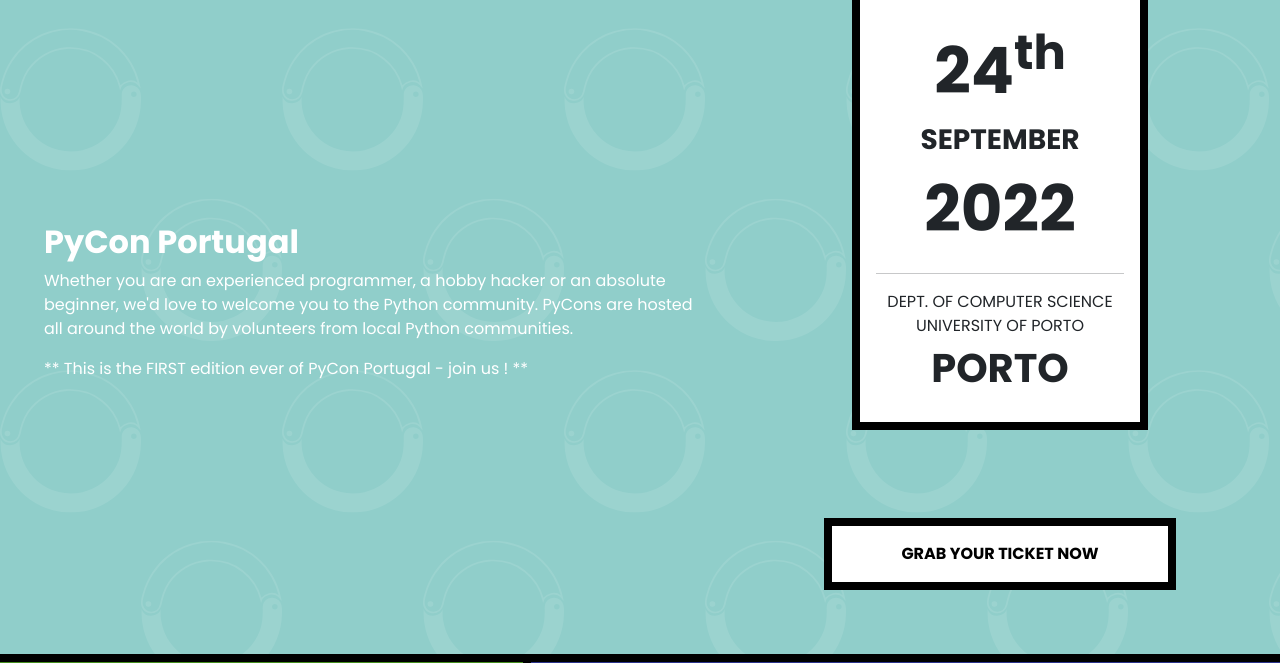
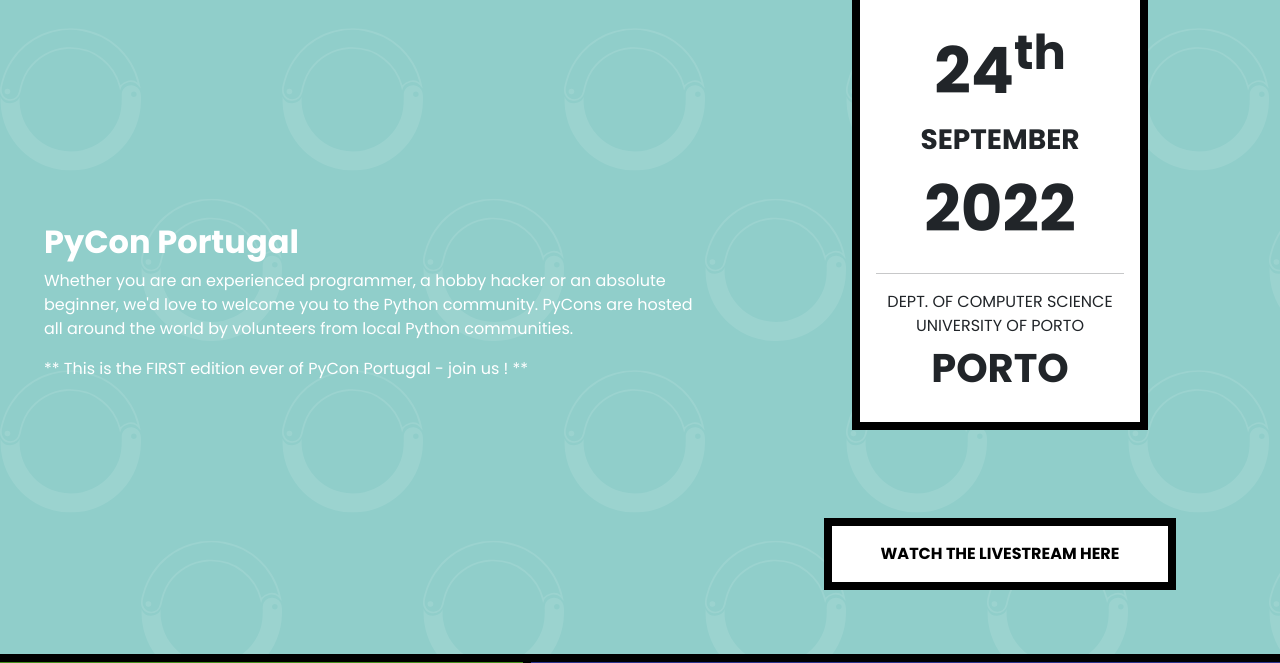
Before and after one commit to pyconpt/2022, a Django app: page / in a window 1280 px wide. Shown: the part 187-850 px from the top of the page. Run offline with Django 3.2, Linux system fonts and the light colour scheme; parts of the project's set-up code (start-up, migrations or seed data) failed here and were passed over; some libraries are stand-ins or nearby versions.

Commit message:
Update home.html

```diff
--- a/pycon_portugal_2022/templates/pages/home.html
+++ b/pycon_portugal_2022/templates/pages/home.html
@@ -23,7 +23,7 @@
             </div>
           </div>
           <div class="row justify-content-center align-self-center text-center">
-            <a class="col btn-tickets" href="{{ site_menu.TICKETS.href }}"><button href="/home/"> GRAB YOUR TICKET NOW
+            <a class="col btn-tickets" href="https://m.youtube.com/user/DisjoinedTech94"><button href="/home/"> WATCH THE LIVESTREAM HERE
             </button></a>
           </div>
         </div>
```
